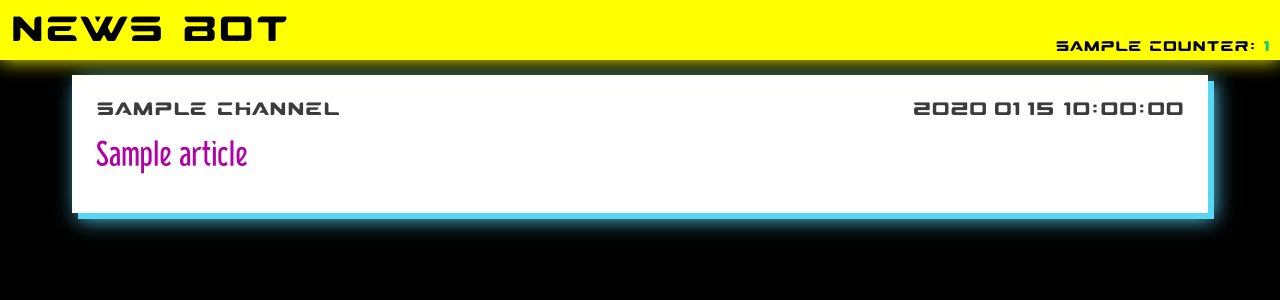
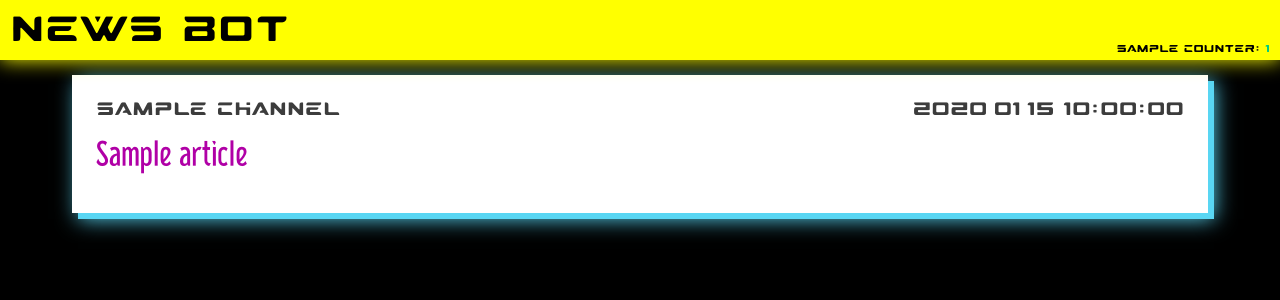
Before and after one commit to yamamoto-tgz/newsbot, a Flask app: template newsbot/templates/index.html in a window 1280 px wide. Shown: the top 300 px of the page. Run offline with Flask 3, Linux system fonts and the light colour scheme; the template is opened without the code that fills it: most values are stand-ins (such as "Sample title", 1, 10 or a date in 2020).

Commit message:
[Update] サイト増加に伴うレイアウト変更

```diff
--- a/newsbot/static/style.css
+++ b/newsbot/static/style.css
@@ -39,7 +39,7 @@ header {
   align-items: end;
   justify-content: end;
   padding: 5px 10px;
-  font-size: 14px;
+  font-size: 10px;
 }
 
 .count {
```
